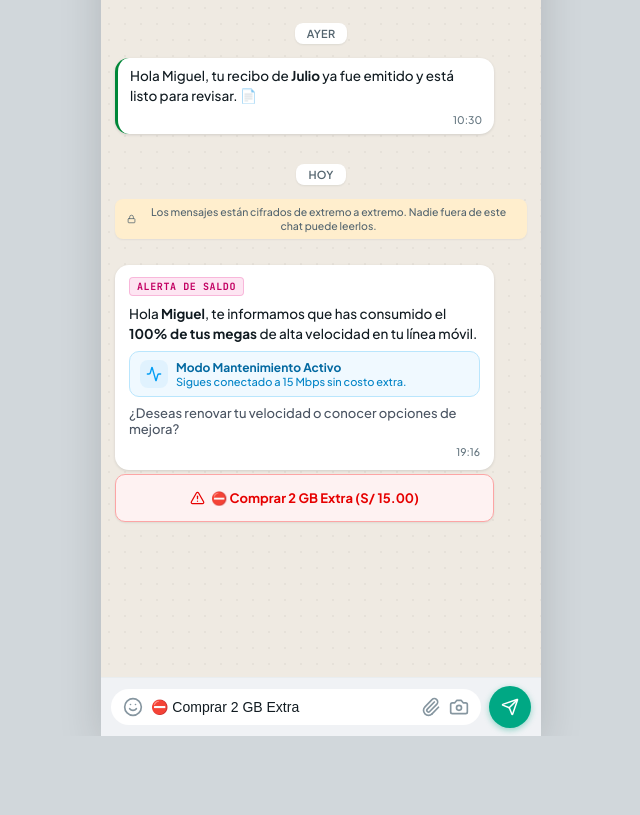
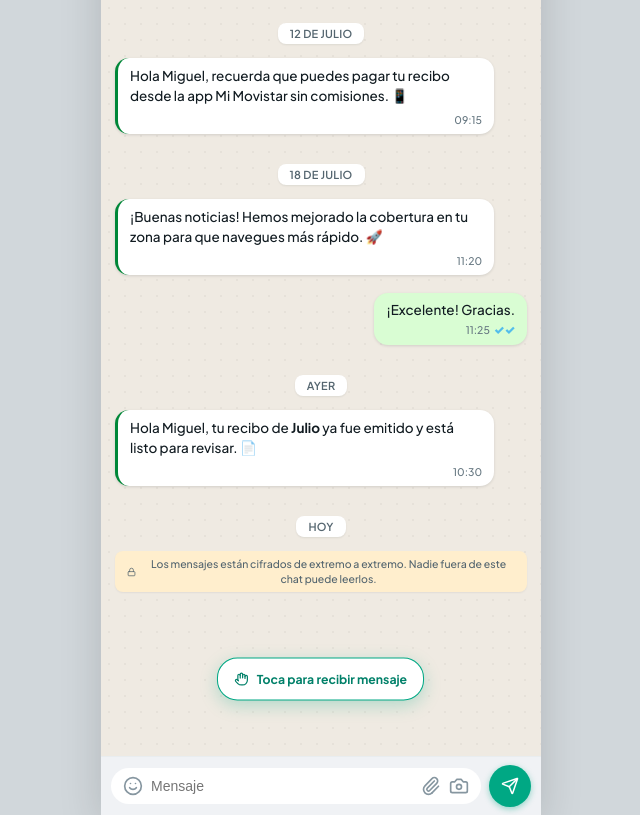
Before and after one commit to 20233999-collab/mvp-hackaton-telecom, a website built with Vite: page mockup-whatsapp-sin-megas.html in a window 1280 px wide. Shown: the part 64-879 px from the top of the page, without its empty margins (319-959 px from the left). Before the commit the page ends 800 px from the top, so only its background shows below. Built offline with nearby package versions, Linux system fonts and the light colour scheme.

Commit message:
feat: manual trigger, fake history and smooth scroll fixes for mockup 2

```diff
--- a/mockup-whatsapp-sin-megas.html
+++ b/mockup-whatsapp-sin-megas.html
@@ -42,8 +42,46 @@
     <!-- WhatsApp Chat Messages Canvas -->
     <section class="wa-messages-canvas" id="waMessagesCanvas">
 
+      <!-- Old History -->
+      <div class="wa-date-pill-wrap" style="margin-top: 10px;">
+        <span class="wa-date-pill">12 DE JULIO</span>
+      </div>
+      <div class="wa-msg-bubble incoming">
+        <div class="wa-bubble-card-content" style="border-left: 3.5px solid #008738; padding: 8px 12px;">
+          <p class="wa-msg-body">
+            Hola Miguel, recuerda que puedes pagar tu recibo desde la app Mi Movistar sin comisiones. 📱
+          </p>
+          <div class="wa-meta-row">
+            <span class="wa-msg-time">09:15</span>
+          </div>
+        </div>
+      </div>
+
+      <div class="wa-date-pill-wrap" style="margin-top: 16px;">
+        <span class="wa-date-pill">18 DE JULIO</span>
+      </div>
+      <div class="wa-msg-bubble incoming">
+        <div class="wa-bubble-card-content" style="border-left: 3.5px solid #008738; padding: 8px 12px;">
+          <p class="wa-msg-body">
+            ¡Buenas noticias! Hemos mejorado la cobertura en tu zona para que navegues más rápido. 🚀
+          </p>
+          <div class="wa-meta-row">
+            <span class="wa-msg-time">11:20</span>
+          </div>
+        </div>
+      </div>
+      <div class="wa-msg-bubble outgoing" style="align-self: flex-end; max-width: 85%; margin-top: 4px;">
+        <div class="wa-bubble-card-outgoing" style="background: #D9FDD3; border-radius: 14px; padding: 8px 12px;">
+          <p style="font-size: 13.5px;">¡Excelente! Gracias.</p>
+          <div class="wa-meta-row-outgoing" style="display: flex; justify-content: flex-end; align-items: center; gap: 4px;">
+            <span class="wa-msg-time" style="font-size: 10.5px; color: #667781;">11:25</span>
+            <span class="wa-check-blue" style="color: #53BDEB; font-size: 12px; font-weight: 900;">✓✓</span>
+          </div>
+        </div>
+      </div>
+
       <!-- Old Message (Yesterday) -->
-      <div class="wa-date-pill-wrap" style="margin-top: 10px;">
+      <div class="wa-date-pill-wrap" style="margin-top: 16px;">
         <span class="wa-date-pill">AYER</span>
       </div>
       <div class="wa-msg-bubble incoming">
@@ -66,6 +104,14 @@
       <div class="wa-encryption-notice" style="margin-bottom: 12px;">
         <i data-lucide="lock" style="width: 11px;"></i>
         <span>Los mensajes están cifrados de extremo a extremo. Nadie fuera de este chat puede leerlos.</span>
+      </div>
+
+      <!-- Tap Trigger Prompt -->
+      <div class="wa-tap-trigger-prompt" id="waTapPrompt">
+        <div class="tap-pill-anim">
+          <i data-lucide="hand" style="width: 14px;"></i>
+          <span>Toca para recibir mensaje</span>
+        </div>
       </div>
 
       <!-- Official Movistar Message Bubble (Hidden until tap) -->
--- a/src/scripts/mockup-whatsapp-sin-megas.js
+++ b/src/scripts/mockup-whatsapp-sin-megas.js
@@ -67,14 +67,24 @@ document.addEventListener('DOMContentLoaded', () => {
         }
 
         setTimeout(() => {
-          chatCanvas.scrollTo({ top: chatCanvas.scrollHeight, behavior: 'smooth' });
-        }, 50); // slight delay to ensure DOM is painted
+          if (chatCanvas) chatCanvas.scrollTo({ top: chatCanvas.scrollHeight, behavior: 'smooth' });
+          window.scrollTo({ top: document.body.scrollHeight, behavior: 'smooth' });
+        }, 150);
       }, 1500);
     }, 1000);
   }
 
-  // Trigger automatically when the mockup loads
-  autoReceiveMessage();
+  // No se dispara automáticamente al cargar, espera el tap manual
+  // autoReceiveMessage();
+
+  const shell = document.getElementById('waShell');
+  if (shell) {
+    shell.addEventListener('click', (e) => {
+      // Ignorar si el clic fue en un botón
+      if (e.target.closest('button') || e.target.closest('a')) return;
+      if (!hasReceived) autoReceiveMessage();
+    });
+  }
 
   // 2. DISPARAR RESPUESTA Y ACTIVACIÓN
   function triggerActivation() {
@@ -98,8 +108,9 @@ document.addEventListener('DOMContentLoaded', () => {
     dynamicContainer.appendChild(userMsg);
 
     setTimeout(() => {
-      chatCanvas.scrollTo({ top: chatCanvas.scrollHeight, behavior: 'smooth' });
-    }, 50);
+      if (chatCanvas) chatCanvas.scrollTo({ top: chatCanvas.scrollHeight, behavior: 'smooth' });
+      window.scrollTo({ top: document.body.scrollHeight, behavior: 'smooth' });
+    }, 150);
 
     if (inputText) inputText.value = '';
 
@@ -136,6 +147,11 @@ document.addEventListener('DOMContentLoaded', () => {
         document.body.appendChild(painOverlay);
       }
       createIcons({ icons });
+
+      setTimeout(() => {
+        if (chatCanvas) chatCanvas.scrollTo({ top: chatCanvas.scrollHeight, behavior: 'smooth' });
+        window.scrollTo({ top: document.body.scrollHeight, behavior: 'smooth' });
+      }, 150);
 
     }, 650);
   }
```
